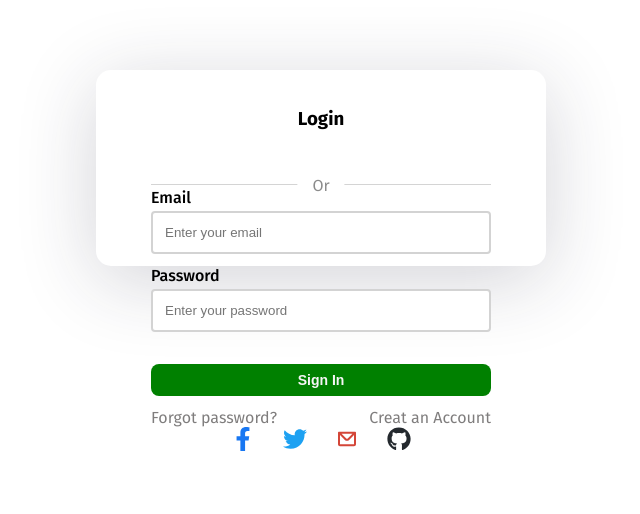
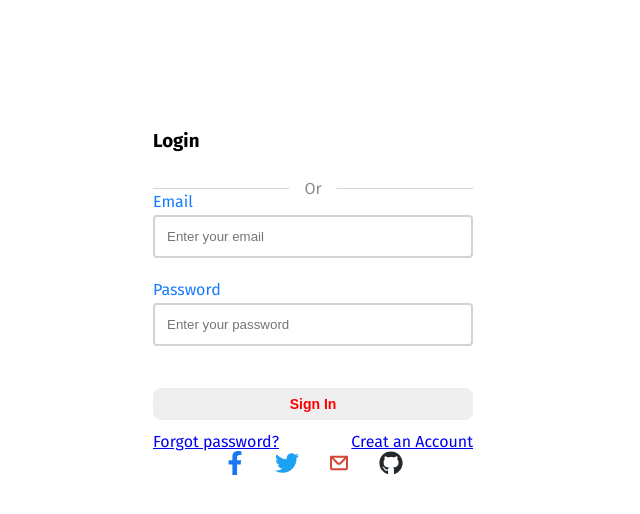
Before and after one commit to neelendrareddy9001/react-deploy-firebase, a React (Create React App) app: page / in a window 1280 px wide. Shown: the part 240-754 px from the top of the page, without its empty margins (327-967 px from the left). Built offline with nearby package versions, Linux system fonts and the light colour scheme.

Commit message:
ui styles are modified

```diff
--- a/src/App.js
+++ b/src/App.js
@@ -9,10 +9,8 @@ function App() {
     <>
       <div className="App">
         <div className="auth-wrapper">
-          <div className="auth-inner">
-            <Login />
-            <ToastContainer />
-          </div>
+          <Login />
+          <ToastContainer />
         </div>
       </div>
     </>
--- a/src/Components/Login.js
+++ b/src/Components/Login.js
@@ -31,7 +31,7 @@ const Login = () => {
             onChange={(e) => setPassword(e.target.value)}
           />
         </div>
-        <button className="btn" onClick={handleSubmitBtn}>
+        <button className="bttn" onClick={handleSubmitBtn}>
           Sign In
         </button>
         <div className="links">
--- a/src/Components/Register.js
+++ b/src/Components/Register.js
@@ -40,7 +40,7 @@ const Register = () => {
   return (
     <div>
       <h3>Register</h3>
-      <div className="register-app">
+      <div className="register-app auth-wrapper">
         <div className="input-box">
           <label htmlFor="name">Username</label>
           <input
@@ -68,7 +68,7 @@ const Register = () => {
             onChange={(e) => setPassword(e.target.value)}
           />
         </div>
-        <button className="btn" onClick={handleSubmit}>
+        <button className="bttn" onClick={handleSubmit}>
           Sign Up
         </button>
 
--- a/src/index.css
+++ b/src/index.css
@@ -8,75 +8,23 @@ body {
   min-height: 100vh;
   display: flex;
   font-weight: 400;
+  align-items: center;
+  justify-content: center;
   font-family: "Fira Sans", sans-serif;
   overflow: hidden !important;
 }
-
-h1{
-    font-size: 1.1rem;
-}
-label,
-span {
-  font-weight: 500;
-  font-family: "Fira Sans", sans-serif;
+.auth-wrapper {
+    position:relative;
 }
 
-a{
-    text-decoration: none !important;
-    color: #7f7d7d !important;
-}
-a:hover {
-    color: rgba(17, 173, 234, 0.675) !important;
-}
 
-body,
-html,
-.App,
-#root,
-.auth-wrapper {
-  width: 100%;
-  height: 100%;
-}
-
-.navbar-light {
-  background-color: #ffffff;
-  box-shadow: 0px 14px 80px rgba(34, 35, 58, 0.2);
-}
-
-.auth-wrapper {
-  display: flex;
-  justify-content: center;
-  flex-direction: column;
-  text-align: left;
-}
-
-.auth-inner {
-  width: 450px;
-  margin: auto;
-  background: #ffffff;
-  box-shadow: 0px 14px 80px rgba(34, 35, 58, 0.2);
-  padding: 40px 55px 45px 55px;
-  border-radius: 15px;
-  transition: all 0.3s;
-}
-
-.auth-wrapper .form-control:focus {
-  border-color: #167bff;
-  box-shadow: none;
-}
-
-.auth-wrapper h3 {
-  text-align: center;
-  margin: 0;
-  line-height: 1;
-  padding-bottom: 20px;
-}
-
-.login-app, .register-app, .input-box {
+.login-app .register-app, .input-box {
     flex-direction: column;
     display: flex;
-    margin-bottom: 8px;
+    margin-bottom: 18px;
     outline: none;
+    color: #167bff;
+    width: 320px;
 }
 
 .input-box label{
@@ -95,15 +43,15 @@ input:focus {
 
 .register-app,
 
-.btn {
+.bttn {
     margin-top: 1.5rem;
     padding: 8px 22px;
     border-radius: 8px;
     outline: none;
     border: none;
     width: 100%;
-    background: green !important;
-    color: whitesmoke !important;
+    /* background-color: #1DA1F2; */
+    color: red;
     font-size: 14px !important;
     font-weight: 600 !important;
 }
```
